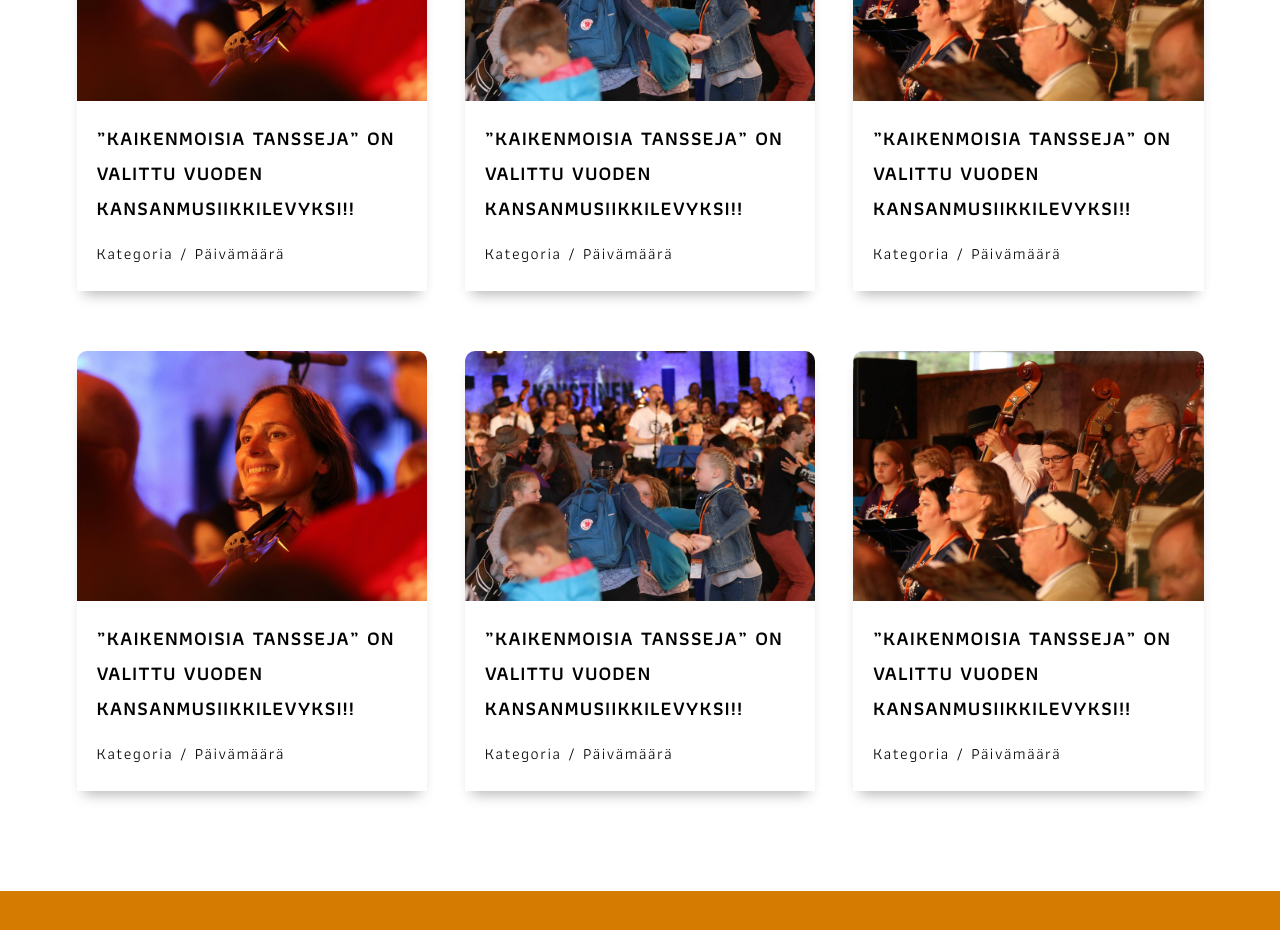
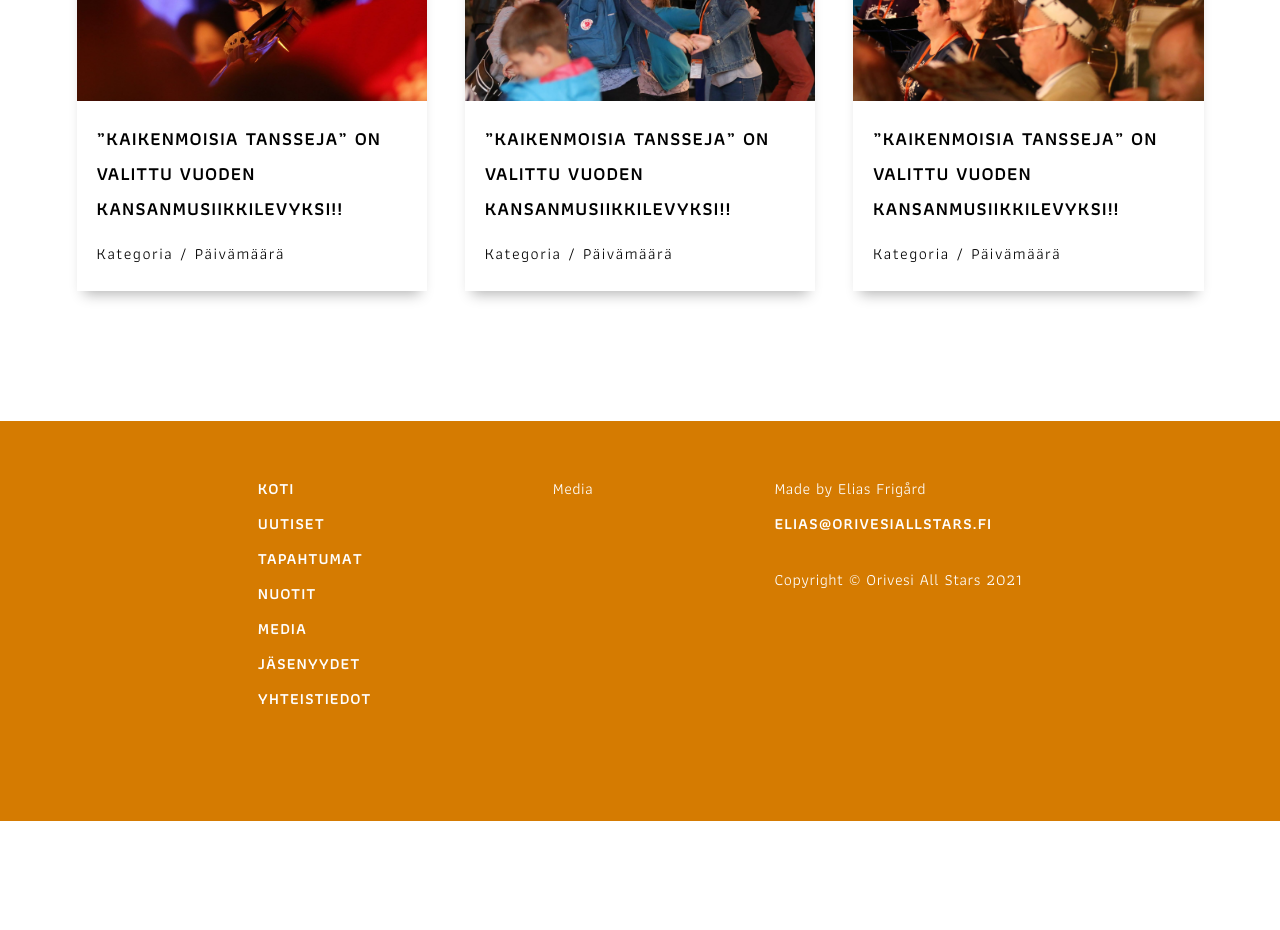
Before and after one commit to eliasfrigard/orivesi-app, a Nuxt app: page /news in a window 1280 px wide. Shown: the part 880-1810 px from the top of the page. After the commit the page ends 1701 px from the top, so only its background shows below. Built offline with nearby package versions, Linux system fonts and the light colour scheme.

Commit message:
footer content

```diff
--- a/components/Event.vue
+++ b/components/Event.vue
@@ -141,6 +141,10 @@ export default {
   width: 7px;
 }
 
+.event:hover .title {
+  font-weight: bold;
+}
+
 .event:hover {
   background-color: #f3f3f3;
 }
@@ -185,6 +189,8 @@ export default {
 
 .title {
   font-weight: 600;
+  text-align: center;
+  transition: all 100ms ease-in-out;
 }
 
 .location {
@@ -197,9 +203,4 @@ export default {
   display:flex;
   flex-direction: column;
 }
-
-/* .until-line {
-  font-size: 30px;
-  font-weight: 600;
-} */
 </style>
--- a/components/Events.vue
+++ b/components/Events.vue
@@ -1,5 +1,6 @@
 <template>
   <div class="ui container events">
+    <div class="event-previews">
       <h2>TULEVAT TAPAHTUMAT</h2>
       <Event title="Ei Tulevia Tapahtumia" />
 
@@ -11,15 +12,9 @@
       <Event date="2019-02-17T14:00:43.511Z" location="Helsinki" country="FI" title="OAS ry:n vuosikokous" />
       <Event date="2020-07-02T16:00:43.511Z" location="Helsinki" country="FI" title="Kurssi Oulussa Kurssi Espoossa (tarkentuu)" />
       <Event date="2022-05-13T18:00:43.511Z" location="Helsinki" country="FI" title="Perinteiset Oriveden kurssit (järj. Suomen Kansanmusiikkiliitto)"/>
-    <Event date="2020-08-05T14:00:43.511Z" location="Helsinki" country="FI" title="Jamit Pasilan kirjastossa" />
-    <Event date="2019-02-17T14:00:43.511Z" location="Helsinki" country="FI" title="OAS ry:n vuosikokous" />
-    <Event date="2020-07-02T16:00:43.511Z" location="Helsinki" country="FI" title="Kurssi Oulussa Kurssi Espoossa (tarkentuu)" />
-    <Event date="2022-05-13T18:00:43.511Z" location="Helsinki" country="FI" title="Perinteiset Oriveden kurssit (järj. Suomen Kansanmusiikkiliitto)"/>
-    <Event date="2020-08-05T14:00:43.511Z" location="Helsinki" country="FI" title="Jamit Pasilan kirjastossa" />
-    <Event date="2019-02-17T14:00:43.511Z" location="Helsinki" country="FI" title="OAS ry:n vuosikokous" />
-    <Event date="2020-07-02T16:00:43.511Z" location="Helsinki" country="FI" title="Kurssi Oulussa Kurssi Espoossa (tarkentuu)" />
-    <Event date="2022-05-13T18:00:43.511Z" location="Helsinki" country="FI" title="Perinteiset Oriveden kurssit (järj. Suomen Kansanmusiikkiliitto)"/>
+    </div>
 
+    <div v-if="!onlyUpcoming" class="event-previews">
       <h2 class="old-events-title">VANHAT TAPAHTUMAT</h2>
       <Event date="2020-08-05T14:00:43.511Z" location="Helsinki" country="FI" title="Jamit Pasilan kirjastossa" />
       <Event date="2019-02-17T14:00:43.511Z" location="Helsinki" country="FI" title="OAS ry:n vuosikokous" />
@@ -30,7 +25,7 @@
       <Event date="2020-07-02T16:00:43.511Z" location="Helsinki" country="FI" title="Kurssi Oulussa Kurssi Espoossa (tarkentuu)" />
       <Event date="2022-05-13T18:00:43.511Z" location="Helsinki" country="FI" title="Perinteiset Oriveden kurssit (järj. Suomen Kansanmusiikkiliitto)"/>
       <Event date="2020-08-05T14:00:43.511Z" location="Helsinki" country="FI" title="Jamit Pasilan kirjastossa" />
-
+    </div>
   </div>
 </template>
 
@@ -40,11 +35,24 @@ import Event from '@/components/Event.vue'
 export default {
   components: {
     Event
+  },
+  props: {
+    onlyUpcoming: {
+      type: Boolean,
+      default: false
+    }
   }
 }
 </script>
 
 <style scoped>
+.event-previews {
+  display:flex;
+  flex-direction: column;
+  justify-content: center;
+  align-items: center;
+}
+
 .events {
   display:flex;
   flex-direction: column;
--- a/components/Footer.vue
+++ b/components/Footer.vue
@@ -1,6 +1,25 @@
 <template>
-  <div class="footer">
-
+  <div class="footer accent-background">
+    <div class="footer-content ui container">
+      <div class="footer-div">
+        <NuxtLink class="navitem" to="/">Koti</NuxtLink>
+        <NuxtLink class="navitem" to="/news">Uutiset</NuxtLink>
+        <NuxtLink class="navitem" to="/events">Tapahtumat</NuxtLink>
+        <NuxtLink class="navitem" to="/">Nuotit</NuxtLink>
+        <NuxtLink class="navitem" to="/">Media</NuxtLink>
+        <NuxtLink class="navitem" to="/">Jäsenyydet</NuxtLink>
+        <NuxtLink class="navitem" to="/contact">Yhteistiedot</NuxtLink>
+      </div>
+      <div class="footer-div">
+        <p>Media</p>
+      </div>
+      <div class="footer-div">
+        <p>Made by Elias Frigård</p>
+        <a href="mailto:elias@orivesiallstars.fi">elias@orivesiallstars.fi</a>
+        <br>
+        <p>Copyright © Orivesi All Stars 2021</p>
+      </div>
+    </div>
   </div>
 </template>
 
@@ -12,7 +31,31 @@ export default {
 
 <style scoped>
 .footer {
+  color: white;
   height: 400px;
   background-color: var(--accent-color);
+
+  display:flex;
+}
+
+.footer-content {
+  padding: 50px 0;
+  display:flex;
+  justify-content: space-evenly;
+}
+
+.footer-div {
+  display: flex;
+  flex-direction: column;
+}
+
+a {
+  color: white;
+  font-size: 16px;
+  font-weight: 600;
+}
+
+p {
+  font-size: 16px;
 }
 </style>
--- a/components/NewsPreview.vue
+++ b/components/NewsPreview.vue
@@ -56,7 +56,7 @@ a {
   letter-spacing: 1px;
   text-decoration: none;
   font-family: 'Athiti', sans-serif;
-  font-size: 20px;
+  font-size: 19px;
   font-weight: 600;
 
   background-image: linear-gradient(90deg, var(--accent-color), white);
--- a/components/NewsPreviews.vue
+++ b/components/NewsPreviews.vue
@@ -6,9 +6,6 @@
         <NewsPreview class="preview" :textColor="textColor" image="oas6.jpg" />
         <NewsPreview class="preview" :textColor="textColor" image="OAS_levykuva.jpg" />
         <NewsPreview class="preview" :textColor="textColor" image="oas1.jpg" />
-        <NewsPreview class="preview" :textColor="textColor" image="oas4.jpg" />
-        <NewsPreview class="preview" :textColor="textColor" image="oas5.jpg" />
-        <NewsPreview class="preview" :textColor="textColor" image="oas8.jpg" />
         <NewsPreview class="preview" :textColor="textColor" image="oas4.jpg" />
         <NewsPreview class="preview" :textColor="textColor" image="oas5.jpg" />
         <NewsPreview class="preview" :textColor="textColor" image="oas8.jpg" />
@@ -54,6 +51,7 @@ export default {
   justify-content: space-between;
   align-items: center;
   flex-wrap: wrap;
+  padding-bottom: 15px;
 }
 
 .preview {
--- a/pages/index.vue
+++ b/pages/index.vue
@@ -31,7 +31,7 @@
         </div>
       </div>
 
-      <Events />
+      <Events onlyUpcoming="true"/>
 
 
       <div class="album">
```
Lines whose indentation alone changed are shown as unchanged.
